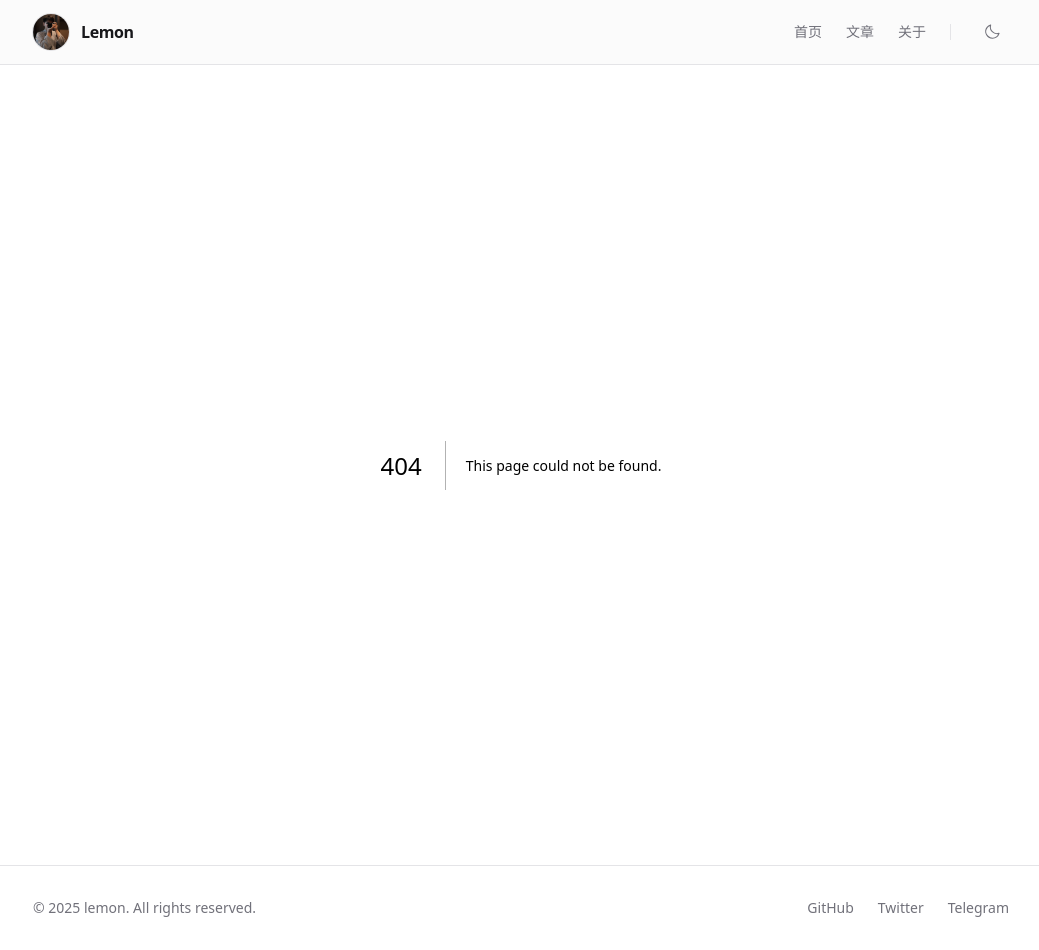
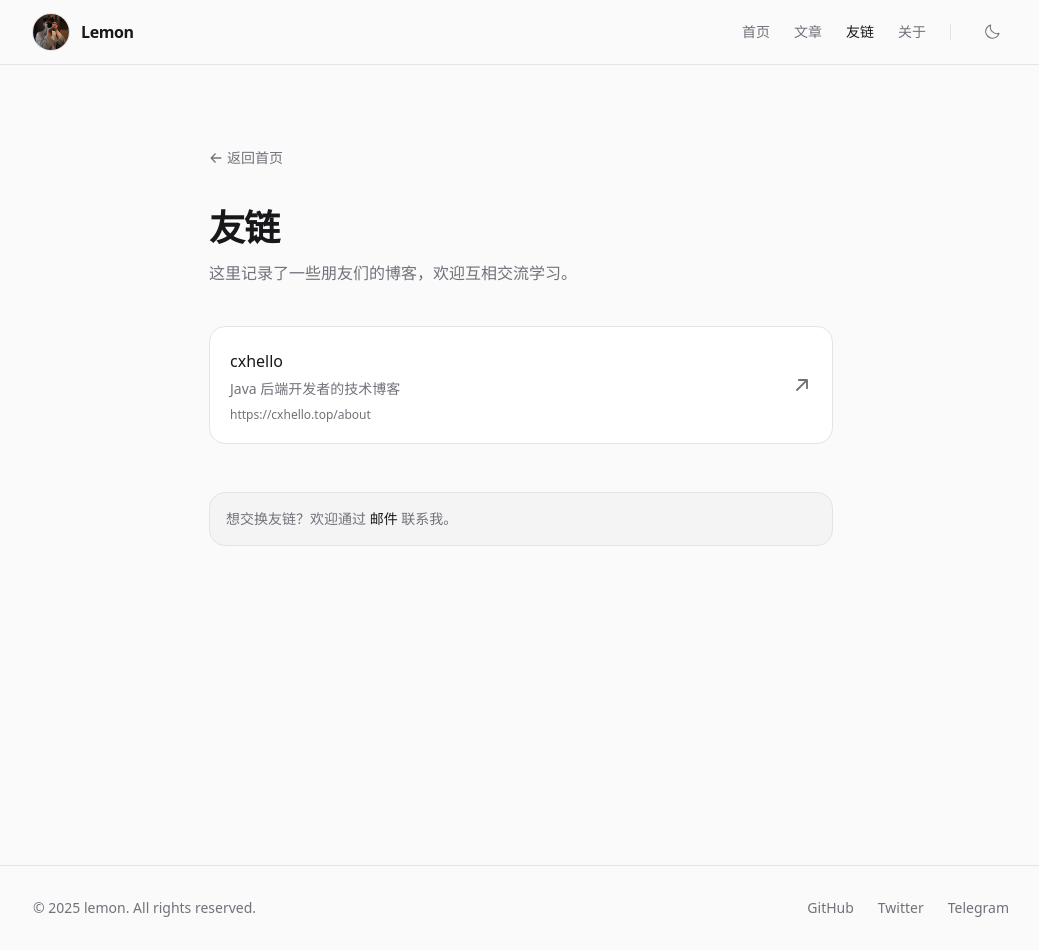
Before and after one commit to lengmodkx/lemonBlog, a Next.js app: page /friends in a window 1280 px wide. Before the commit this address had no page. Shown: the whole page, without its empty margins (119-1158 px from the left). Built offline with nearby package versions, Linux system fonts and the light colour scheme; a small style sheet from the web is missing.

Commit message:
feat(friends): add standalone /friends page and nav link
- Create /friends page with friend link cards
- Remove friend links section from /about
- Add 友链 to Navbar navigation

```diff
--- a/src/app/about/page.tsx
+++ b/src/app/about/page.tsx
@@ -1,5 +1,5 @@
 import Link from 'next/link';
-import { Envelope, ArrowLeft, ArrowUpRight } from '@phosphor-icons/react/dist/ssr';
+import { Envelope, ArrowLeft } from '@phosphor-icons/react/dist/ssr';
 
 export const metadata = {
   title: 'About | Lemon Blog',
@@ -40,10 +40,6 @@ const socialLinks = [
   { name: 'GitHub', href: 'https://github.com/lengmodkx' },
   { name: 'Twitter', href: 'https://twitter.com/DKX_LM' },
   { name: 'Telegram', href: 'https://t.me/lemon2Judy' },
-];
-
-const friendLinks = [
-  { name: 'cxhello', href: 'https://cxhello.top/about' },
 ];
 
 export default function AboutPage() {
@@ -114,37 +110,6 @@ export default function AboutPage() {
 
         <section className="mb-12">
           <h2 className="text-lg font-semibold text-foreground mb-5 tracking-tight">
-            友链
-          </h2>
-          <div className="grid gap-3">
-            {friendLinks.map((link) => (
-              <a
-                key={link.name}
-                href={link.href}
-                target="_blank"
-                rel="noopener noreferrer"
-                className="group flex items-center justify-between p-4 rounded-xl border border-border bg-card hover:border-accent transition-colors"
-              >
-                <div>
-                  <h3 className="font-medium text-foreground group-hover:text-accent transition-colors">
-                    {link.name}
-                  </h3>
-                  <p className="text-sm text-muted-foreground mt-1">
-                    {link.href}
-                  </p>
-                </div>
-                <ArrowUpRight
-                  size={18}
-                  weight="bold"
-                  className="text-muted-foreground group-hover:text-accent transition-colors"
-                />
-              </a>
-            ))}
-          </div>
-        </section>
-
-        <section className="mb-12">
-          <h2 className="text-lg font-semibold text-foreground mb-5 tracking-tight">
             联系方式
           </h2>
           <div className="space-y-4">
--- /dev/null
+++ b/src/app/friends/page.tsx
@@ -0,0 +1,78 @@
+import Link from 'next/link';
+import { ArrowLeft, ArrowUpRight } from '@phosphor-icons/react/dist/ssr';
+
+export const metadata = {
+  title: '友链 | Lemon Blog',
+  description: '朋友们的博客',
+};
+
+const friendLinks = [
+  { name: 'cxhello', href: 'https://cxhello.top/about', description: 'Java 后端开发者的技术博客' },
+];
+
+export default function FriendsPage() {
+  return (
+    <div className="min-h-screen bg-background">
+      <div className="max-w-2xl mx-auto px-6 py-16 md:py-20">
+        <Link
+          href="/"
+          className="inline-flex items-center gap-1 text-sm text-muted-foreground hover:text-foreground mb-10 transition-colors"
+        >
+          <ArrowLeft size={14} weight="bold" />
+          返回首页
+        </Link>
+
+        <h1 className="text-3xl md:text-4xl font-semibold text-foreground tracking-tight mb-3">
+          友链
+        </h1>
+        <p className="text-muted-foreground mb-10 leading-relaxed">
+          这里记录了一些朋友们的博客，欢迎互相交流学习。
+        </p>
+
+        <div className="grid gap-4">
+          {friendLinks.map((link) => (
+            <a
+              key={link.name}
+              href={link.href}
+              target="_blank"
+              rel="noopener noreferrer"
+              className="group flex items-center justify-between p-5 rounded-xl border border-border bg-card hover:border-accent transition-colors"
+            >
+              <div>
+                <h2 className="font-medium text-foreground group-hover:text-accent transition-colors">
+                  {link.name}
+                </h2>
+                {link.description && (
+                  <p className="text-sm text-muted-foreground mt-1">
+                    {link.description}
+                  </p>
+                )}
+                <p className="text-xs text-muted-foreground mt-2">
+                  {link.href}
+                </p>
+              </div>
+              <ArrowUpRight
+                size={20}
+                weight="bold"
+                className="text-muted-foreground group-hover:text-accent transition-colors shrink-0 ml-4"
+              />
+            </a>
+          ))}
+        </div>
+
+        <div className="mt-12 p-4 rounded-xl bg-muted border border-border text-sm text-muted-foreground">
+          <p>
+            想交换友链？欢迎通过{' '}
+            <a
+              href="mailto:lengmodkx@gmail.com"
+              className="text-foreground hover:text-accent transition-colors"
+            >
+              邮件
+            </a>{' '}
+            联系我。
+          </p>
+        </div>
+      </div>
+    </div>
+  );
+}
--- a/src/components/Navbar.tsx
+++ b/src/components/Navbar.tsx
@@ -24,6 +24,7 @@ export default function Navbar() {
   const navigation = [
     { name: '首页', href: '/' },
     { name: '文章', href: '/blog' },
+    { name: '友链', href: '/friends' },
     { name: '关于', href: '/about' },
   ];
 
```
